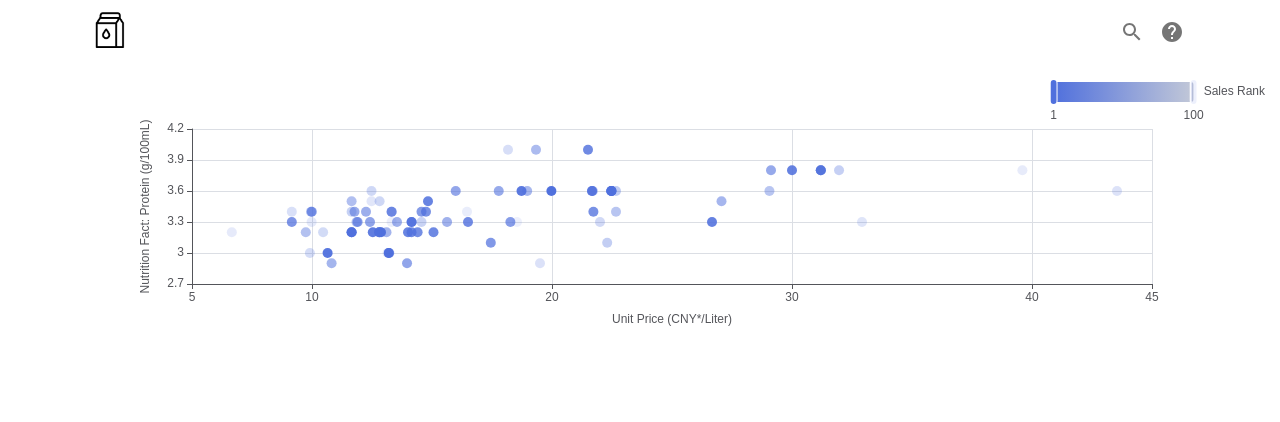
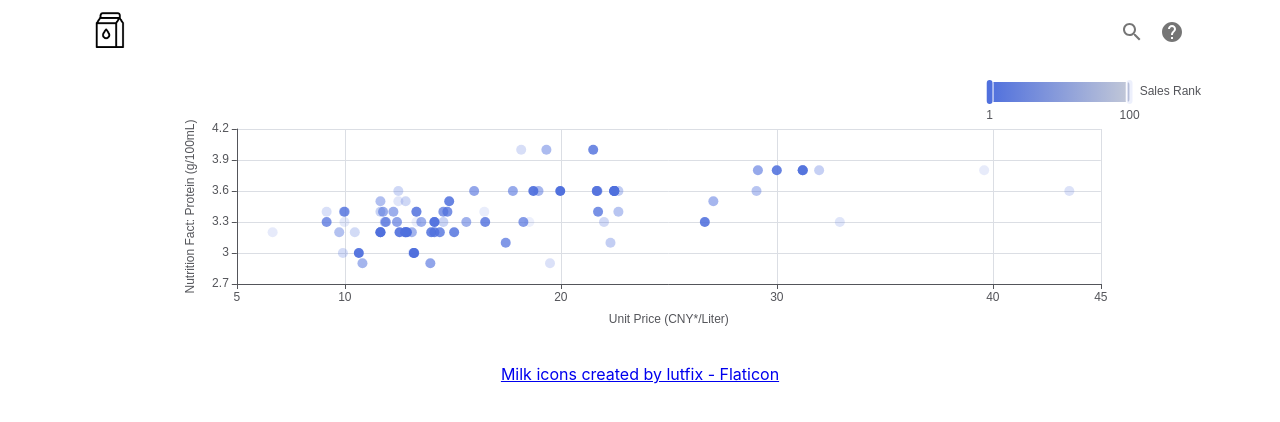
Before and after one commit to maxence98/ShoppingGuide, a React (Create React App) app: page / in a window 1280 px wide. Shown: the top 422 px of the page. Built offline with nearby package versions, Linux system fonts and the light colour scheme.

Commit message:
Set max width for web content

```diff
--- a/src/App.js
+++ b/src/App.js
@@ -4,6 +4,7 @@ import { createTheme, ThemeProvider } from '@mui/material/styles';
 import './App.css';
 import Scatter from './components/scatter';
 import NavBar from './components/navBar';
+import { Container } from '@mui/material';
 
 function App() {
   const [products, setProducts] = useState([]);
@@ -40,7 +41,11 @@ function App() {
           </a>
         </header> */}
         <NavBar />
-        <Scatter data={products} />
+        <Container maxWidth="lg">
+          <Scatter data={products} />
+        </Container>
+
+        <footer><a href="https://www.flaticon.com/free-icons/milk" title="milk icons">Milk icons created by lutfix - Flaticon</a></footer>
       </ThemeProvider>
     </div>
   );
```
